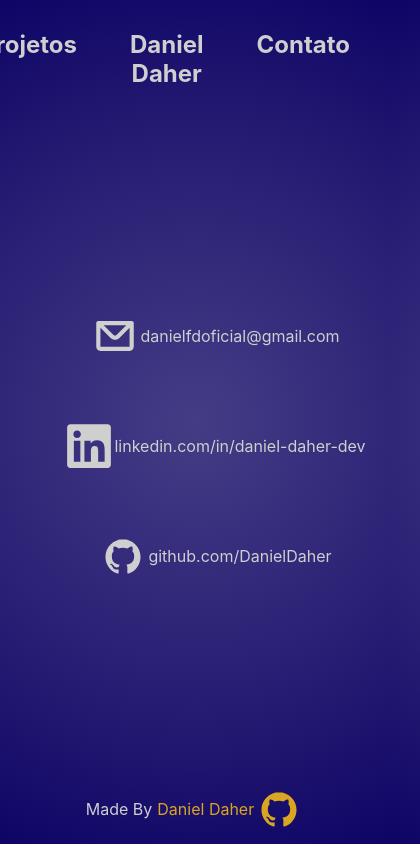
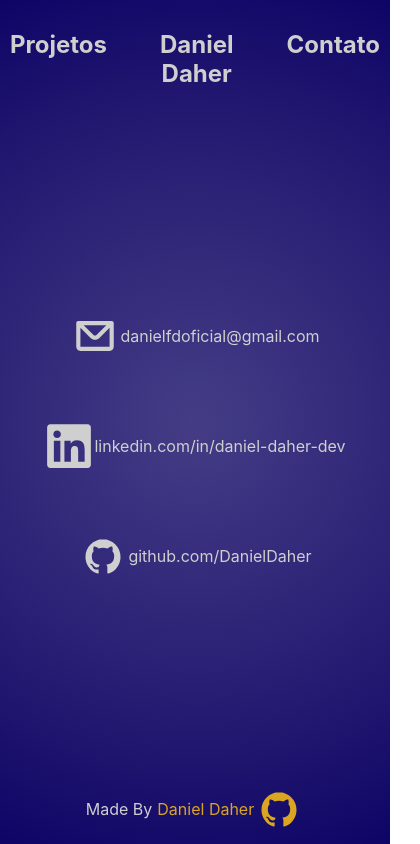
Before and after one commit to DanielDaher/danieldaher-portfolio, a React (Create React App) app: page /contact in a window 390 px wide. Shown: the whole page, 420 px wide, since content can reach past the window. Built offline with nearby package versions, Linux system fonts and the light colour scheme.

Commit message:
fix nav width on CONTATO

```diff
--- a/src/App.css
+++ b/src/App.css
@@ -220,4 +220,25 @@ footer img {
     width: 80vw;
     font-size: 14px;
   }
+
+  .contatos {
+    padding: 0;
+  }
+
+  .contatos li {
+    width: 100%;
+    padding: 0;
+    margin: 30px 0;
+  }
 }
+
+@media screen and (max-width: 280px) {
+  .contatos li, .contatos li a {
+    display: flex;
+    flex-direction: column;
+  }
+
+  h1 {
+    font-size: 20px;
+  }
+}
```
